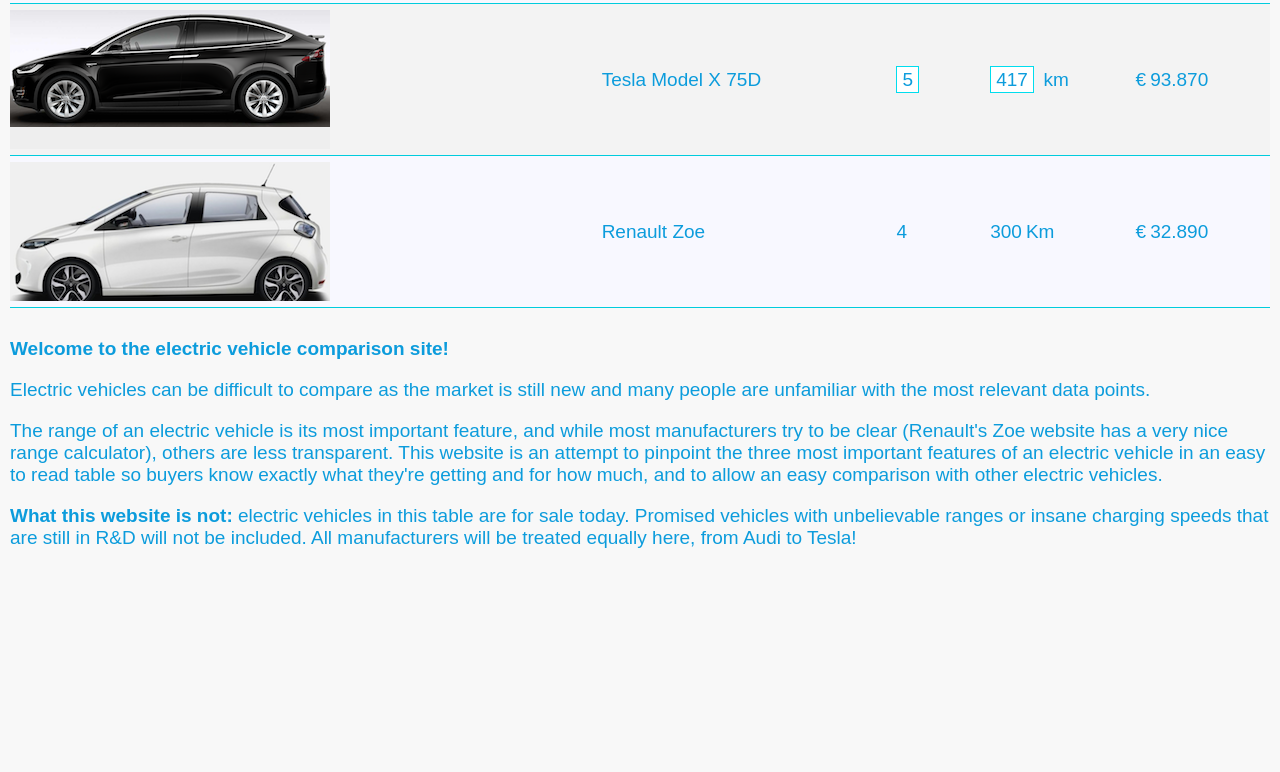
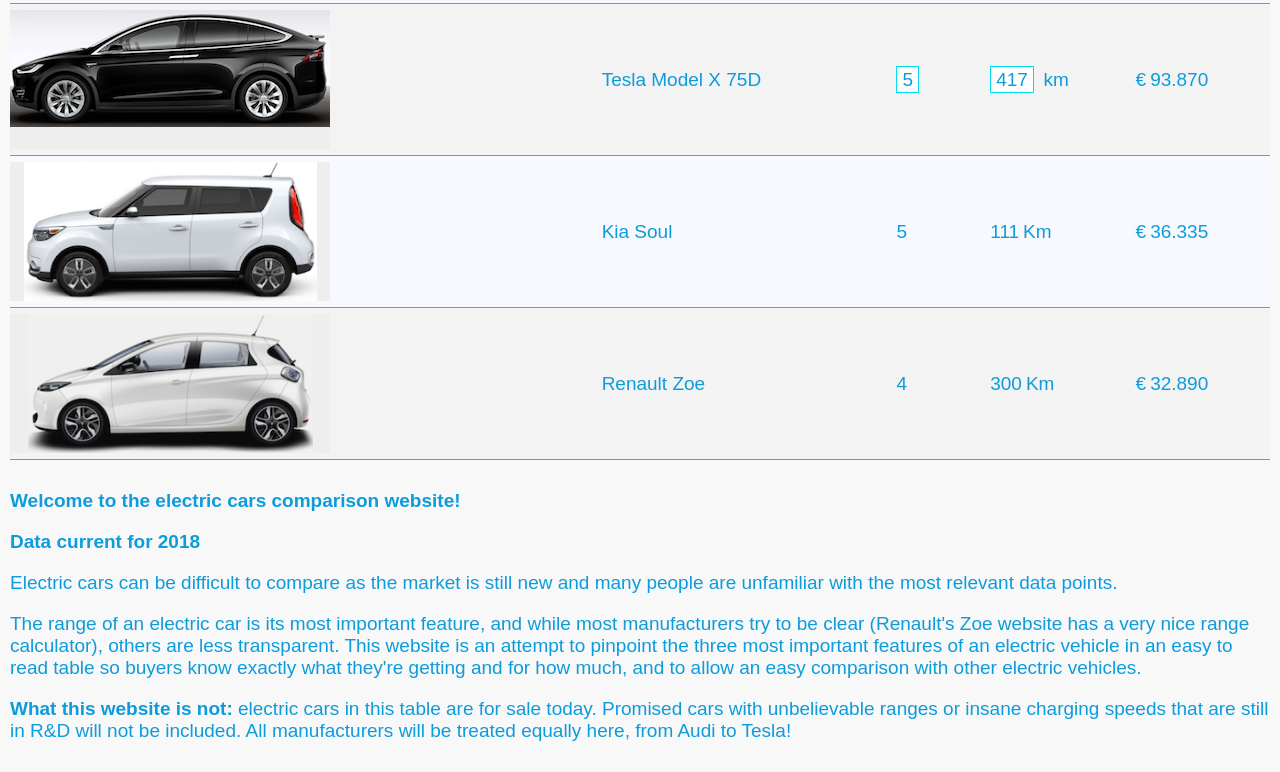
Before and after one commit to davedx/evs, a website: page index.html in a window 1280 px wide. Shown: the part 843-1615 px from the top of the page. Before the commit the page ends 1422 px from the top, so only its background shows below. Drawn offline with Linux system fonts and the light colour scheme.

Commit message:
KIA Soul

```diff
--- a/index.html
+++ b/index.html
@@ -3,11 +3,11 @@
 <head>
 <meta charset='UTF-8'>
 <meta name='viewport' content='width=device-width, initial-scale=1'>
-<title>Electric Vehicle Comparison - 2018</title>
+<title>Electric Cars 2018 - Electric Vehicle Comparison</title>
 </head>
 <body>
 <div id='head'>
-  <h1>Electric Vehicle Comparison</h1>
+  <h1>Electric Cars 2018 - Comparison</h1>
   <select id='region'>
     <option value='us'>USA</option>
     <option value='nl' selected>NL</option>
@@ -96,6 +96,13 @@
         </td>
         <td class='price'><span class='curr'>€</span>93.870</td>
       </tr>
+      <tr id='soul' class='car'>
+        <td><div class='pic'></div></td>
+        <td class='model'>Kia Soul <span class='badge'></span></td>
+        <td class='seats'>5</td>
+        <td class='range'>111<span class='unit'>km</span></td>
+        <td class='price'><span class='curr'>$</span>33,950</td>
+      </tr>
       <tr id='zoe' class='car'>
         <td><div class='pic'></div></td>
         <td class='model'>Renault Zoe <span class='badge'></span></td>
@@ -107,13 +114,14 @@
   </table>
 </div>
 <div class='intro'>
-  <p><strong>Welcome to the electric vehicle comparison site!</strong></p>
-  <p>Electric vehicles can be difficult to compare as the market is still new and many people are unfamiliar with the most relevant data points.</p>
-  <p>The range of an electric vehicle is its most important feature, and while most manufacturers try to be clear (Renault's Zoe website
+  <h2>Welcome to the electric cars comparison website!</h2>
+  <h3>Data current for 2018</h3>
+  <p>Electric cars can be difficult to compare as the market is still new and many people are unfamiliar with the most relevant data points.</p>
+  <p>The range of an electric car is its most important feature, and while most manufacturers try to be clear (Renault's Zoe website
     has a very nice range calculator), others are less transparent. This website is an attempt to pinpoint the three most important features of
     an electric vehicle in an easy to read table so buyers know exactly what they're getting and for how much, and to allow an easy comparison
     with other electric vehicles.</p>
-  <p><strong>What this website is not:</strong> electric vehicles in this table are for sale today. Promised vehicles with unbelievable ranges or
+  <p><strong>What this website is not:</strong> electric cars in this table are for sale today. Promised cars with unbelievable ranges or
   insane charging speeds that are still in R&amp;D will not be included. All manufacturers will be treated equally here, from Audi to Tesla!</p>
 </div>
 </body>
@@ -140,6 +148,8 @@
   height: 139px;
   background-repeat: no-repeat;
   background-color: #eee;
+  background-size: contain;
+  background-position: top center;
 }
 .edit {background: white; border: 1px solid #0de;display: inline-block;
     padding: 2px 5px}
@@ -161,8 +171,6 @@
   .pic {
     width: 160px;
     height: 70px;
-    background-size: contain;
-    background-position: top center;
   }
 }
 #bolt .pic {background-image: url('bolt.png')}
@@ -173,6 +181,7 @@
 #leaf .pic {background-image: url('leaf.png')}
 #model_x .pic {background-image: url('model_x.png')}
 #model_s .pic {background-image: url('model_s.png')}
+#soul .pic {background-image: url('soul.png')}
 #zoe .pic {background-image: url('zoe.png')}
 .intro {margin: 30px 10px}
 </style>
@@ -359,6 +368,18 @@
         }]
       }
     },
+    soul: {
+      nl: {
+        base: 36335,
+        range: 111,
+        seats: 5
+      },
+      us: {
+        base: 33950,
+        range: 111,
+        seats: 5
+      }
+    },
     zoe: {
       nl: {
         base: 32890,
```
Also changed, not shown: soul.png (added).
